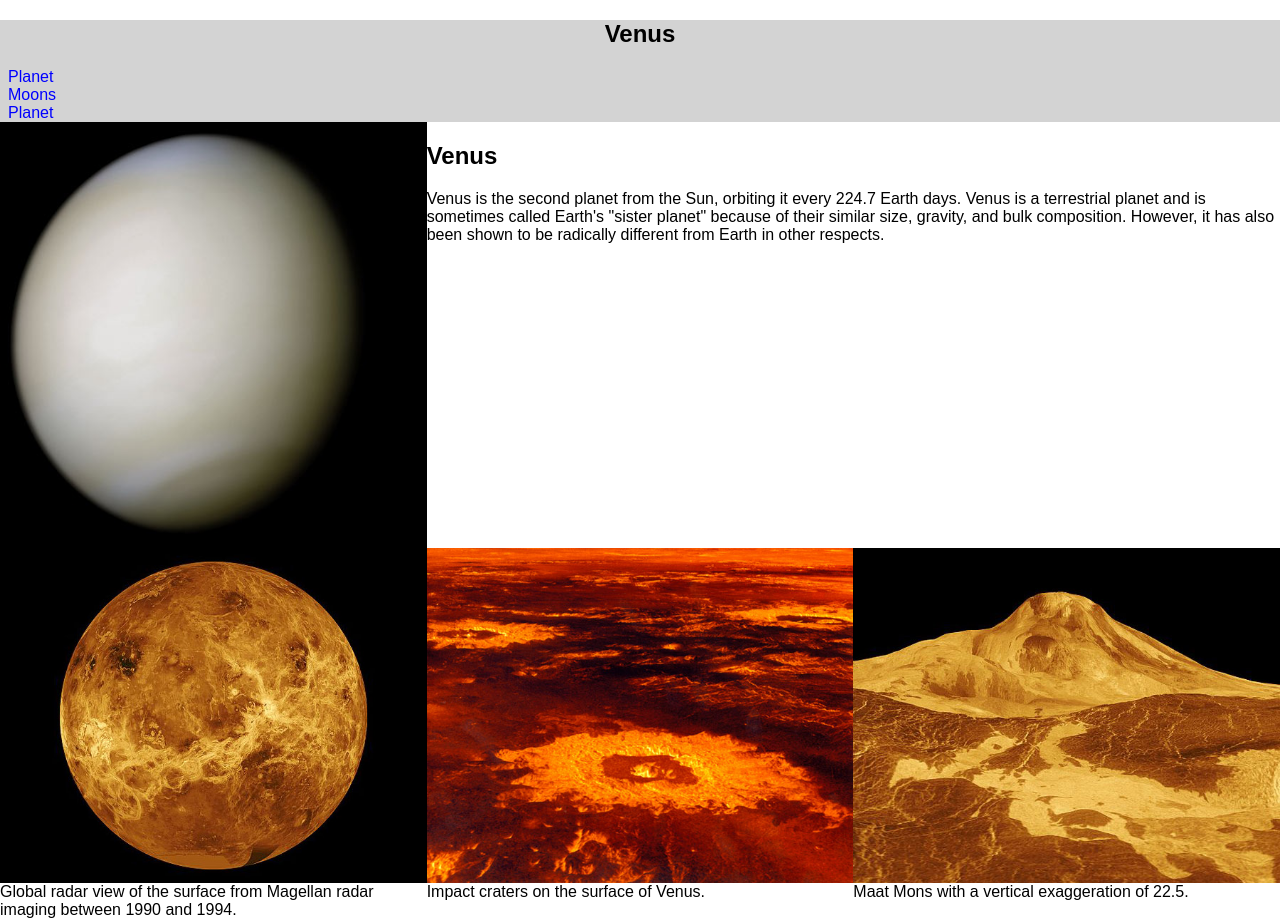
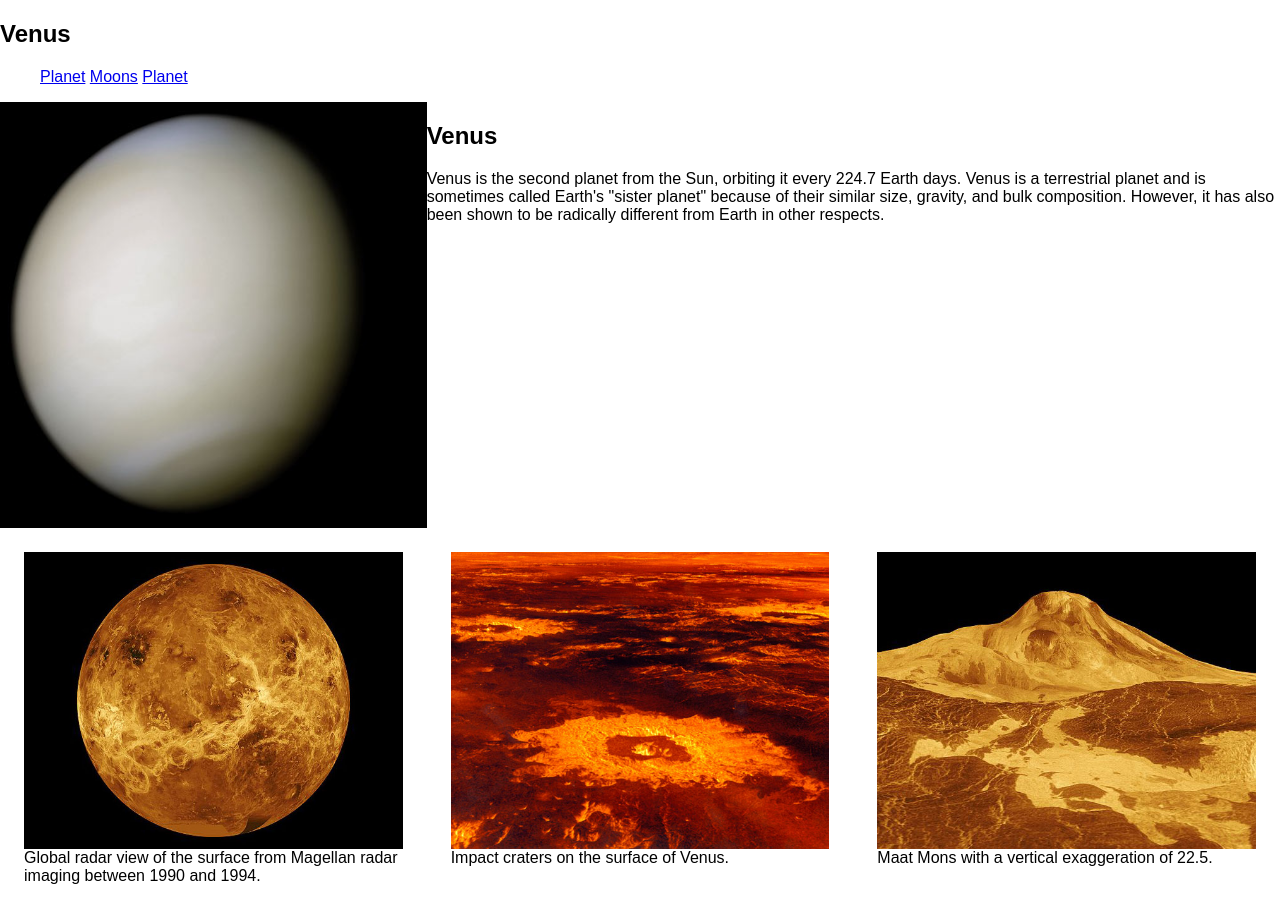
Before and after one commit to cassandrabarbe/dsn1675-planet-website, a plain HTML site: page index.html in a window 1280 px wide. After the commit the page ends 885 px from the top, so only its background shows below. Drawn offline with Linux system fonts and the light colour scheme.

Commit message:
changed the nav and fixed images and grids, forgot to link grids to css

```diff
--- a/css/main.css
+++ b/css/main.css
@@ -16,46 +16,22 @@ body{
   margin: 0;
 }
 
-h1{
-  text-align: center;
+.gutter {
+  padding-left: 1.5rem;
+  padding-right: 1.5rem;
 }
 
-nav{
-width: 100%;
-margin: 0;
-background-color: lightgrey;
+.img-flex {
+  width: 100%;
+  display: block;
 }
 
-nav ol{
-   color: blue;
-   margin: 0;
-   padding: 0;
-   overflow: hidden;
- }
-
- nav li{
-   margin: 0;
-   text-align:left;
-   width: 100%;
-   list-style: none;
- }
-
- nav a{
- display: block;
- color: blue;
- text-decoration: none;
- padding-left: 0.5em;
- padding-right: 0.5em;
- text-align: left;
+.bottom{
+  padding-bottom: 1.5em;
 }
 
-nav a:hover{
-  color: white;
-  background-color: red;
-}
-
-ol li{
-text-decoration: none;
+li {
+  list-style: none;
 }
 
 figure{
@@ -66,10 +42,6 @@ figcaption{
   margin: 0;
 }
 
-.img-flex{
-  width: 100%;
-  display: block;
-}
 
 .fig {
   width: 100%;
@@ -78,12 +50,9 @@ figcaption{
 
 
 @media only screen and (min-width: 25em){
-  nav li{
-    margin: 0;
-    text-align:left;
-    width: 33.3%;
-    list-style: none;
-  }
+li{
+  display: inline-block;
+}
 }
 
 @media only screen and (min-width: 50em){
--- a/index.html
+++ b/index.html
@@ -6,8 +6,9 @@
   <meta name="handheldfrienly" content="true">
   <meta name="mobileoptimized" content="240">
   <meta name="viewport" content="width=device-width, intial-scale=1">
+ <link href="css/grids.css" rel="stylesheet">
   <link href="css/main.css" rel="stylesheet">
-  <link href="css/grids.css" rel="stylesheet">
+
 </head>
 
 <body>
@@ -24,7 +25,7 @@
 <div class="grid">
 
   <div class="unit xs-1 s-1 m-1-2 l-1-3">
-    <img class="img-flex" src="images/venus.jpg">
+    <img class="img-flex bottom" src="images/venus.jpg">
   </div>
 
   <div class="unit xs-1 s-1 m-1-2 l-2-3">
@@ -37,21 +38,21 @@
 <div class="grid">
 
   <div class="unit xs-1 s-1 m-1-3 l-1-3">
-    <figure>
+    <figure class="gutter">
         <img class="img-flex" src="images/venus-1.jpg">
         <figcaption class="fig">Global radar view of the surface from Magellan radar imaging between 1990 and 1994.</figcaption>
     </figure>
   </div>
 
 <div class="unit xs-1 s-1-2 m-1-3 l-1-3">
-<figure>
+<figure class="gutter">
   <img class="img-flex" src="images/venus-2.jpg">
   <figcaption class="fig">Impact craters on the surface of Venus.</figcaption>
 </figure>
 </div>
 
 <div class="unit xs-1 s-1-2 m-1-3 l-1-3">
-  <figure>
+  <figure class="gutter">
   <img class="img-flex" src="images/venus-3.jpg">
   <figcaption class="fig">Maat Mons with a vertical exaggeration of 22.5.</figcaption>
 </figure>
```
Also changed, not shown: moon.html (+9 -2 lines).
